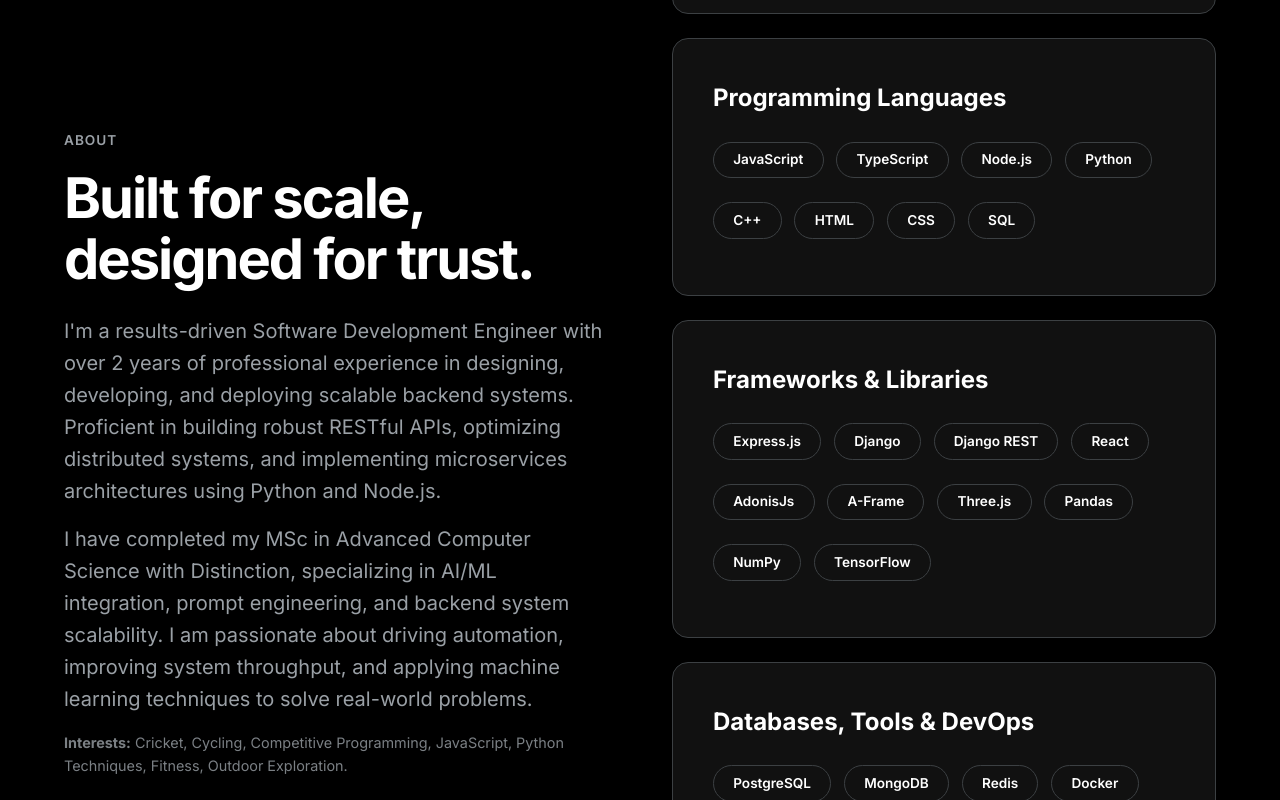
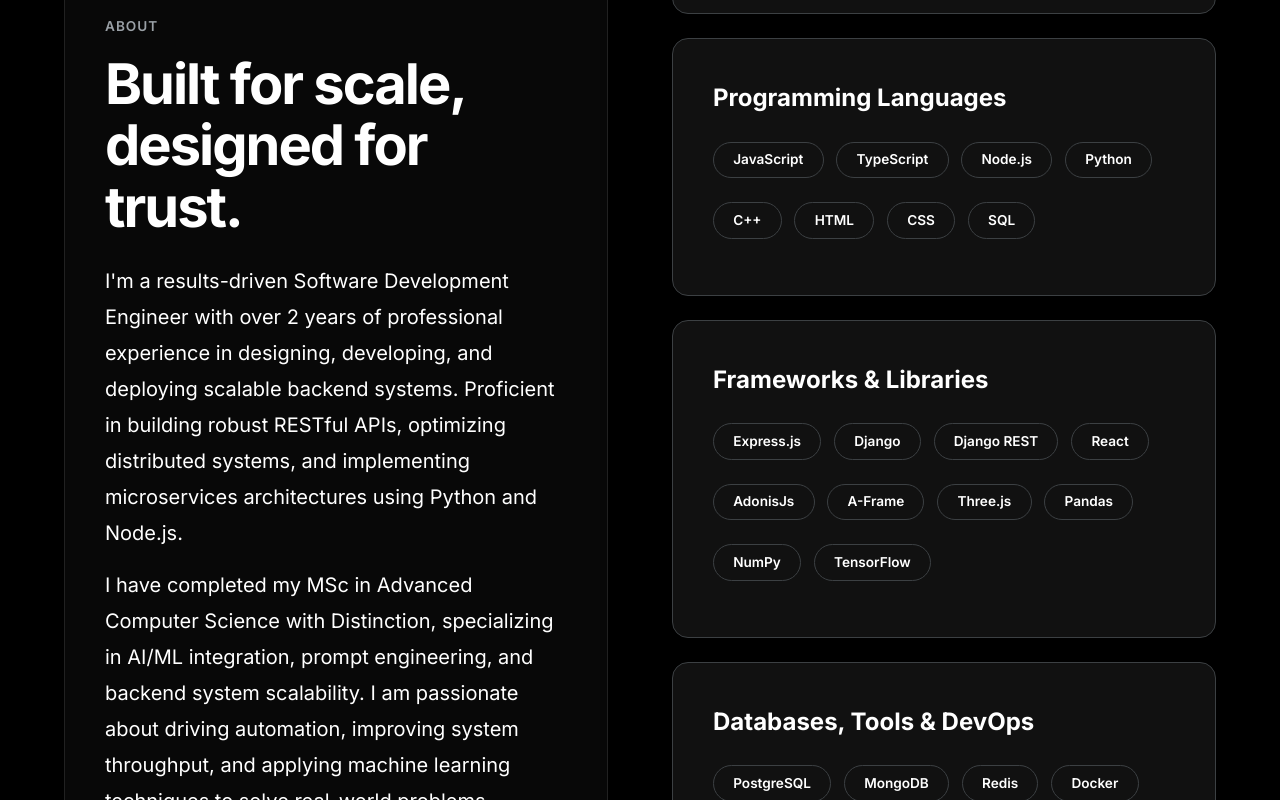
Before and after one commit to iamsukhe/portfolio, a React (Vite) app: page / in a window 1280 px wide. Shown: the part 1200-2000 px from the top of the page. Built offline with nearby package versions, Linux system fonts and the light colour scheme.

Commit message:
feat: added link

```diff
--- a/src/App.css
+++ b/src/App.css
@@ -12,6 +12,11 @@
   --border-subtle: #dadce0;
   --card-bg: #ffffff;
   --card-alt: #f1f3f4;
+
+  /* NEW: Light mode glass effect */
+  --glass-bg: rgba(255, 255, 255, 0.7);
+  --glass-border: rgba(0, 0, 0, 0.1);
+  --glass-shadow: 0 8px 32px rgba(0, 0, 0, 0.05);
 }
 
 body.dark-mode {
@@ -25,6 +30,11 @@ body.dark-mode {
   --border-subtle: #3c4043;
   --card-bg: #111111;
   --card-alt: #1a1a1a;
+
+  /* NEW: Dark mode glass effect - significantly darker for readability */
+  --glass-bg: rgba(10, 10, 10, 0.85);
+  --glass-border: rgba(255, 255, 255, 0.1);
+  --glass-shadow: 0 8px 32px rgba(0, 0, 0, 0.4);
 }
 
 * {
--- a/src/components/Portfolio.jsx
+++ b/src/components/Portfolio.jsx
@@ -132,7 +132,6 @@ function FadeInSection({ children, className = "" }) {
 export default function Portfolio() {
   const [activeSection, setActiveSection] = useState("home");
   const [isDarkMode, setIsDarkMode] = useState(true);
-  // State for the contact popup
   const [isContactModalOpen, setIsContactModalOpen] = useState(false);
 
   // Handle Dark Mode toggling
@@ -179,7 +178,6 @@ export default function Portfolio() {
     if (element) {
       window.scrollTo({ top: element.offsetTop - 80, behavior: "smooth" });
     }
-    // Close modal if user clicks a nav link while it's open
     setIsContactModalOpen(false);
   };
 
@@ -258,14 +256,38 @@ export default function Portfolio() {
       <section id="about" className="section-container">
         <FadeInSection>
           <div className="grid-layout-2col">
-            <div className="text-block">
-              <span className="overline">About</span>
-              <h2 className="section-title">
+            {/* UPDATED: Glassmorphism Wrapper using CSS variables */}
+            <div
+              className="text-block"
+              style={{
+                backgroundColor: "var(--glass-bg)",
+                backdropFilter: "blur(16px)",
+                WebkitBackdropFilter: "blur(16px)", // Safari support
+                padding: "2.5rem",
+                borderRadius: "16px",
+                border: "1px solid var(--glass-border)",
+                boxShadow: "var(--glass-shadow)",
+                zIndex: 10,
+                position: "relative",
+                transition:
+                  "background-color 0.3s ease, border-color 0.3s ease", // Smooth theme switch
+              }}
+            >
+              <span className="overline" style={{ fontWeight: "600" }}>
+                About
+              </span>
+              <h2 className="section-title" style={{ marginTop: "0.5rem" }}>
                 Built for scale,
                 <br />
                 designed for trust.
               </h2>
-              <p className="intro-text">
+              <p
+                className="intro-text"
+                style={{
+                  lineHeight: "1.8",
+                  color: "var(--text-main)", // Forced main color for legibility
+                }}
+              >
                 I'm a results-driven Software Development Engineer with over 2
                 years of professional experience in designing, developing, and
                 deploying scalable backend systems. Proficient in building
@@ -273,7 +295,14 @@ export default function Portfolio() {
                 implementing microservices architectures using Python and
                 Node.js.
               </p>
-              <p className="intro-text" style={{ marginTop: "1rem" }}>
+              <p
+                className="intro-text"
+                style={{
+                  marginTop: "1rem",
+                  lineHeight: "1.8",
+                  color: "var(--text-main)",
+                }}
+              >
                 I have completed my MSc in Advanced Computer Science with
                 Distinction, specializing in AI/ML integration, prompt
                 engineering, and backend system scalability. I am passionate
@@ -283,7 +312,13 @@ export default function Portfolio() {
               </p>
               <p
                 className="intro-text"
-                style={{ marginTop: "1rem", fontSize: "0.9rem", opacity: 0.8 }}
+                style={{
+                  marginTop: "1.5rem",
+                  fontSize: "0.95rem",
+                  color: "var(--text-main)",
+                  opacity: 0.9,
+                  lineHeight: "1.6",
+                }}
               >
                 <strong>Interests:</strong> Cricket, Cycling, Competitive
                 Programming, JavaScript, Python Techniques, Fitness, Outdoor
@@ -528,8 +563,16 @@ export default function Portfolio() {
                   alignItems: "center",
                 }}
               >
-                <BrandLogo src={suraasaLogo} alt="Suraasa" />
-                <BrandLogo src={hybrowlabsLogo} alt="Hybrowlabs Technologies" />
+                <BrandLogo
+                  src={suraasaLogo}
+                  alt="Suraasa"
+                  hrefLink="https://www.suraasa.com/"
+                />
+                <BrandLogo
+                  src={hybrowlabsLogo}
+                  alt="Hybrowlabs Technologies"
+                  hrefLink="https://hybrowlabs.com/"
+                />
               </div>
             </div>
 
@@ -784,7 +827,7 @@ export default function Portfolio() {
         </FadeInSection>
       </section>
 
-      {/* MODIFIED: CONTACT SECTION WITHOUT FORM */}
+      {/* CONTACT SECTION WITHOUT FORM */}
       <section id="contact" className="section-container">
         <FadeInSection>
           <div className="text-center-block" style={{ paddingBottom: "2rem" }}>
@@ -874,7 +917,7 @@ export default function Portfolio() {
         💬
       </button>
 
-      {/* MODIFIED: DIRECT CONTACT MODAL (NO FORM) */}
+      {/* DIRECT CONTACT MODAL (NO FORM) */}
       {isContactModalOpen && (
         <div
           className="modal-overlay"
@@ -1052,9 +1095,12 @@ function SocialIcon({ href, path, viewBox = "0 0 24 24", bgColor, title }) {
 }
 
 // Brand Logo Card Helper
-function BrandLogo({ src, alt }) {
+function BrandLogo({ src, alt, hrefLink }) {
   return (
-    <div
+    <a
+      href={hrefLink}
+      target="_blank"
+      rel="noopener noreferrer"
       style={{
         backgroundColor: "#ffffff",
         padding: "1.5rem",
@@ -1066,6 +1112,8 @@ function BrandLogo({ src, alt }) {
         height: "100px",
         boxShadow: "0 4px 6px rgba(0,0,0,0.05)",
         transition: "transform 0.2s ease, box-shadow 0.2s ease",
+        textDecoration: "none",
+        cursor: "pointer",
       }}
       onMouseEnter={(e) => {
         e.currentTarget.style.transform = "translateY(-4px)";
@@ -1085,7 +1133,7 @@ function BrandLogo({ src, alt }) {
           objectFit: "contain",
         }}
       />
-    </div>
+    </a>
   );
 }
 
```
